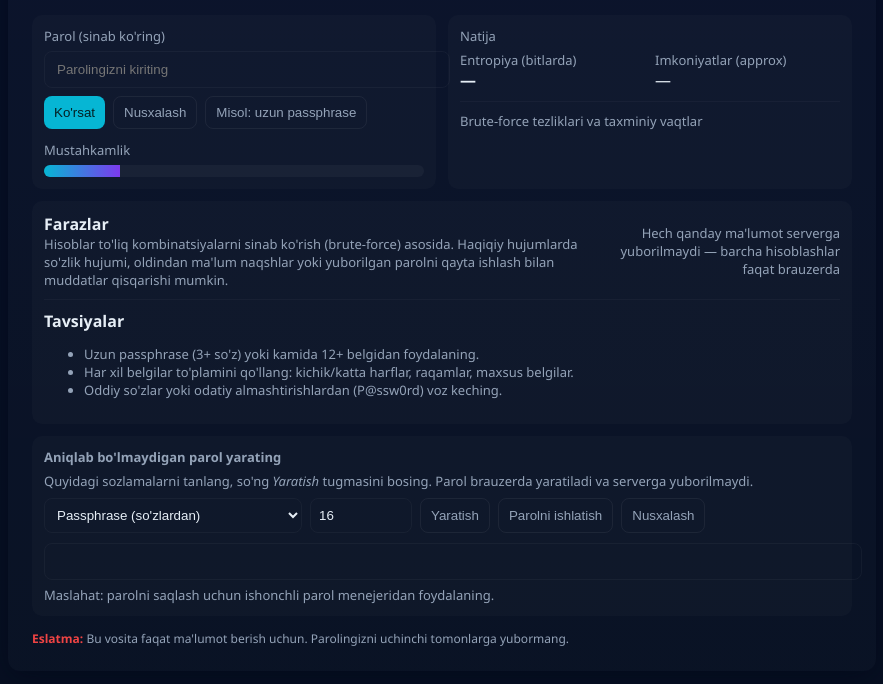
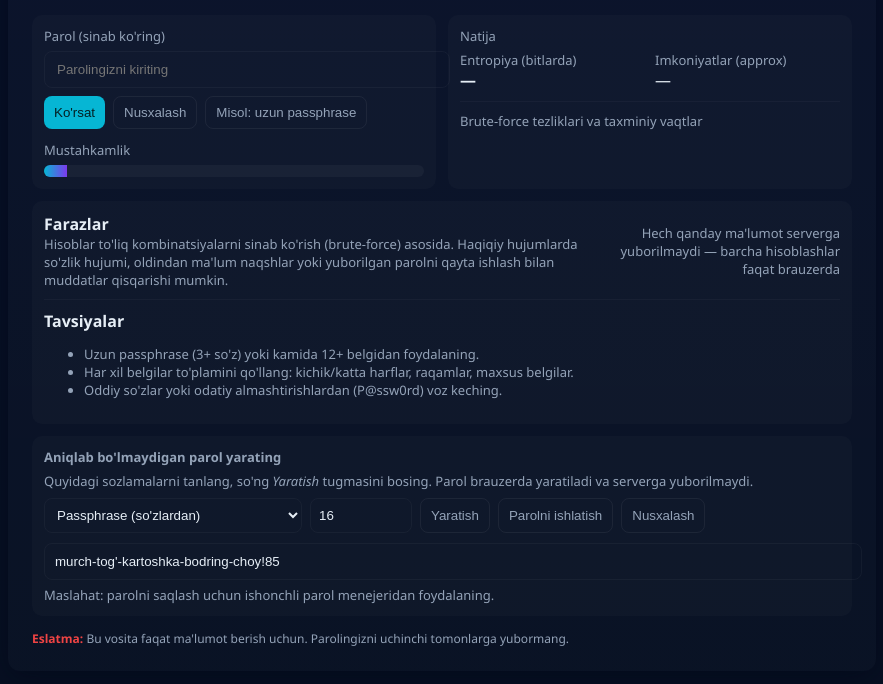
Before and after one commit to cripermaan001/parol_test_ciperman, a plain HTML site: page index.html in a window 1280 px wide. Both pictures are taken after a click on the button "Yaratish". Shown: the part 146-830 px from the top of the page, without its empty margins (198-1081 px from the left). Drawn offline with Linux system fonts and the light colour scheme.

Commit message:
Implement passphrase generator function
Added a passphrase generator function that creates a passphrase using random words, a special character, and a number.

```diff
--- a/index.html
+++ b/index.html
@@ -265,6 +265,15 @@
 			return arr;
 		}
 
+		// So'zlar ro'yxati (odam tanlagandek passphrase uchun)
+		const words = [
+			"olma", "banan", "apelsin", "gilos", "shaftoli", "nok", "anor", "uzum", "qovun", "tarvuz",
+			"olcha", "mandarin", "kiwi", "ananas", "limon", "greyfurt", "kivi", "mango", "papaya", "kakos", "yong'oq",
+			"bodom", "findiq", "pista", "qahva", "choy", "shakar", "asal", "sut", "yog'", "tuz", "murch", "zanjabil", "sarimsoq",
+			"piyoz", "kartoshka", "sabzi", "bodring", "pomidor", "baqlajon", "qovoq", "karam", "ismaloq", "salat", "baliq", "go'sht", "tovuq", "mol", "qo'y", "cho'chqa", "yog'och", "olov", "suv", "havo", "yer", "osmon", "yulduz", "oy", "quyosh", "bulut", "shamol", "tog'", "daryo", "ko'l", "o'rmon", "cho'l", "sahro"
+		];
+
+		// Belgilar aralashmasi uchun random generator
 		function genRandomString(length){
 			const chars = 'abcdefghijklmnopqrstuvwxyzABCDEFGHIJKLMNOPQRSTUVWXYZ0123456789!@#$%^&*()-_=+[]{};:,.<>/?~';
 			const bytes = secureRandomBytes(length);
@@ -275,15 +284,17 @@
 			return out;
 		}
 
-		function humanPassword() {
-		  const pick = arr => arr[Math.floor(Math.random() * arr.length)];
-
-		  const part1 = pick(['Blue', 'Dark', 'Neo', 'Crip', 'Alpha', 'Kuz']);
-		  const part2 = pick(words);
-		  const part3 = pick(['!', '@', '_', '-']);
-		  const part4 = Math.floor(Math.random() * 90 + 10); // 2 xonali raqam
-
-		  return ${part1}${part2}${part3}${part4};
+		// Odam tanlagandek passphrase generatori
+		function genPassphrase(wordCount) {
+			const pick = arr => arr[Math.floor(Math.random() * arr.length)];
+			let parts = [];
+			for (let i = 0; i < wordCount; i++) {
+				parts.push(pick(words));
+			}
+			// Maxsus belgi va raqam
+			const special = pick(['!', '@', '_', '-']);
+			const number = Math.floor(Math.random() * 90 + 10); // 2 xonali raqam
+			return parts.join('-') + special + number;
 		}
 
 		generateBtn.addEventListener('click', ()=>{
```
